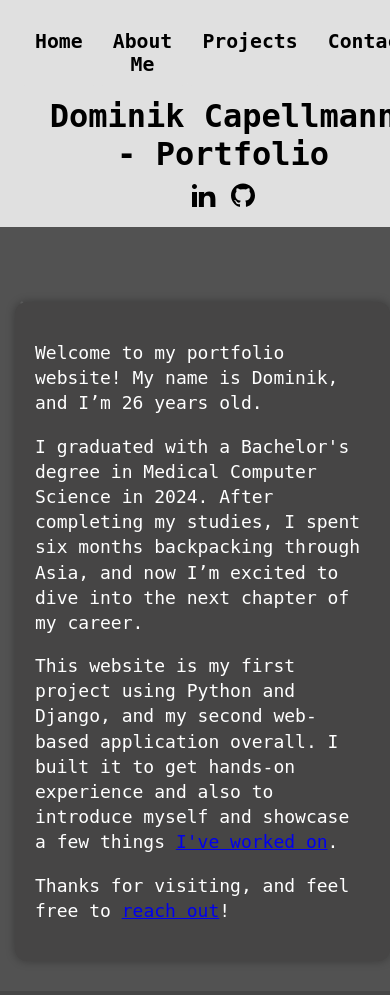
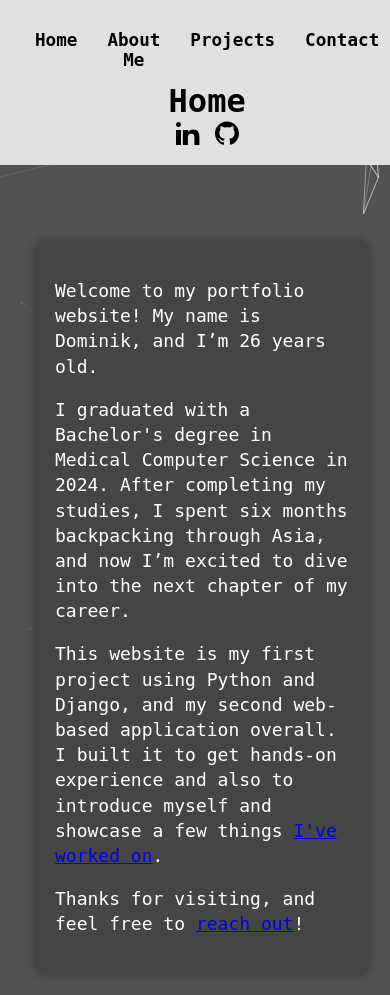
Before and after one commit to domicpm/Portfolio, a Django app: page / in a window 390 px wide; the page is wider, and only the part inside the window is pictured. Before the commit the page ends 919 px from the top of that part, so only its background shows below. Run offline with Django 5.2, Linux system fonts and the light colour scheme.

Commit message:
mobile update

```diff
--- a/myPortfolio/templates/about.html
+++ b/myPortfolio/templates/about.html
@@ -131,6 +131,11 @@
     text-align: center;
     gap: 10px;
   }
+  .intro {
+  margin: 20px 20px; /* zentriert es horizontal */
+  padding: 20px;
+  max-width: 95%; /* optional, falls du auf kleineren Geräten etwas mehr Breite möchtest */
+}
 
   h1 {
     position: static;
--- a/myPortfolio/templates/contact.html
+++ b/myPortfolio/templates/contact.html
@@ -131,6 +131,11 @@
     text-align: center;
     gap: 10px;
   }
+  .intro {
+  margin: 20px 20px; /* zentriert es horizontal */
+  padding: 20px;
+  max-width: 95%; /* optional, falls du auf kleineren Geräten etwas mehr Breite möchtest */
+}
 
   h1 {
     position: static;
--- a/myPortfolio/templates/portfolio.html
+++ b/myPortfolio/templates/portfolio.html
@@ -129,8 +129,15 @@
     flex-direction: column;
     align-items: left;
     text-align: center;
-    gap: 10px;
+    font-size: medium;
+    gap: 1px;
   }
+  .intro {
+  margin: 20px 20px; /* zentriert es horizontal */
+  padding: 20px;
+  max-width: 95%; /* optional, falls du auf kleineren Geräten etwas mehr Breite möchtest */
+}
+
 
   h1 {
     position: static;
@@ -142,7 +149,7 @@
 
   nav {
     flex-direction:row;
-    gap: 0.1px;
+    gap: 0.01px;
   }
 
   main img {
@@ -191,7 +198,7 @@
 
 
     </nav>
-    <h1>Dominik Capellmann - Portfolio</h1>
+    <h1>Home</h1>
 
     <div class="social-icons">
       <a href="https://www.linkedin.com/in/dominik-capellmann-604240286/" target="_blank" aria-label="LinkedIn">
--- a/myPortfolio/templates/projects.html
+++ b/myPortfolio/templates/projects.html
@@ -131,6 +131,11 @@
     text-align: center;
     gap: 10px;
   }
+  .intro {
+  margin: 20px 20px; /* zentriert es horizontal */
+  padding: 20px;
+  max-width: 95%; /* optional, falls du auf kleineren Geräten etwas mehr Breite möchtest */
+}
 
   h1 {
     position: static;
```
